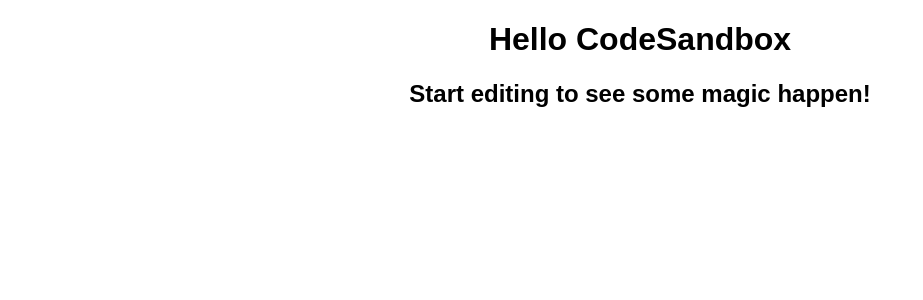
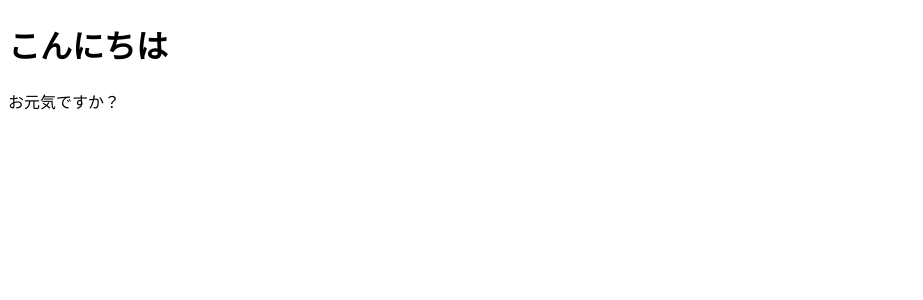
Before and after one commit to yu00212/React-Study, a React (Create React App) app: page / in a window 1280 px wide. Shown: the top 300 px of the page, without its empty margins (0-923 px from the left). Built offline with nearby package versions, Linux system fonts and the light colour scheme.

Commit message:
Reactで画面表示

```diff
--- a/src/App.js
+++ /dev/null
@@ -1,10 +0,0 @@
-import "./styles.css";
-
-export default function App() {
-  return (
-    <div className="App">
-      <h1>Hello CodeSandbox</h1>
-      <h2>Start editing to see some magic happen!</h2>
-    </div>
-  );
-}
--- a/src/index.js
+++ b/src/index.js
@@ -1,13 +1,16 @@
-import { StrictMode } from "react";
-import { createRoot } from "react-dom/client";
+import React from 'react';
+import ReactDom from 'react-dom';
 
-import App from "./App";
+// ReactはJSの中でhtmlタグを書いてreturnするJSX記法
+const App = () => {
+    return (
+        // Fragment：余計な要素（div）がレンダリングされない
+        // Reactは一つのタグで囲んであげないとエラーが出る。
+        <React.Fragment>
+            <h1>こんにちは</h1>
+            <p>お元気ですか？</p>
+        </React.Fragment>
+    );
+};
 
-const rootElement = document.getElementById("root");
-const root = createRoot(rootElement);
-
-root.render(
-  <StrictMode>
-    <App />
-  </StrictMode>
-);
+ReactDom.render(<App />, document.getElementById("root"));
--- a/src/styles.css
+++ /dev/null
@@ -1,4 +0,0 @@
-.App {
-  font-family: sans-serif;
-  text-align: center;
-}
```
Also changed, not shown: 1 other file (tests, documents, lock files or other folders).
